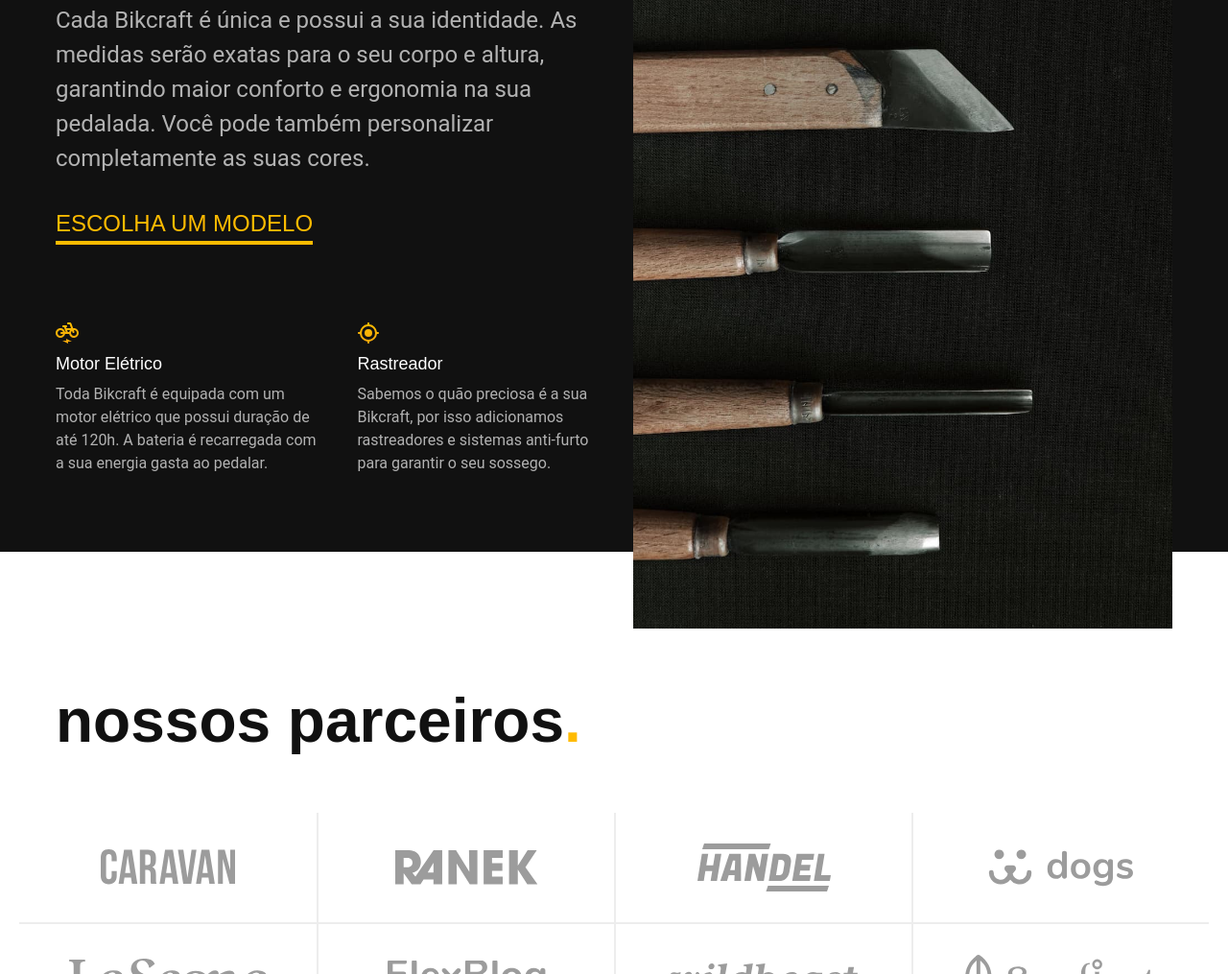
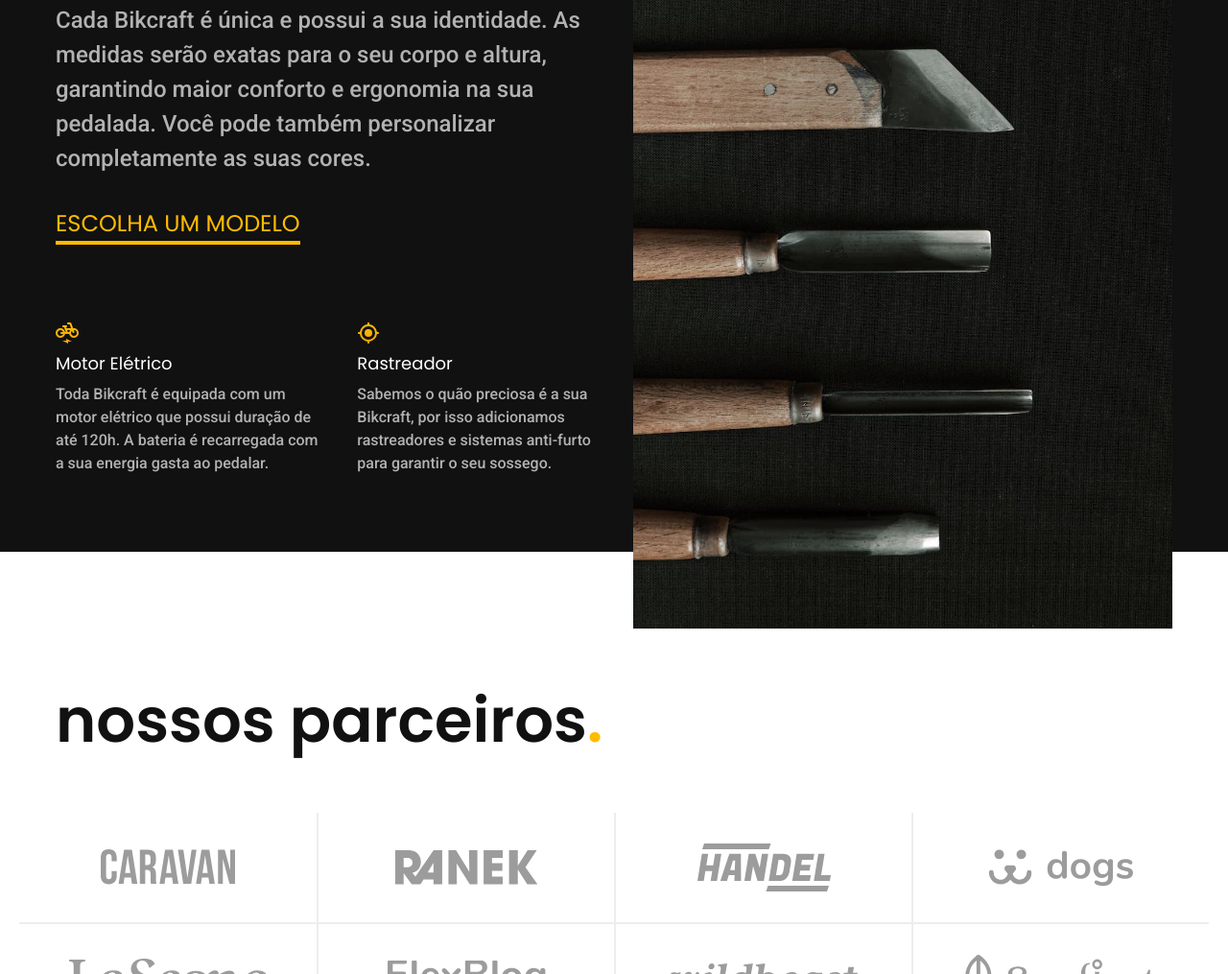
Before and after one commit to felix-medeiros/bikcraft-project-final, a plain HTML site: page index.html in a window 1280 px wide. Shown: the part 1970-2985 px from the top of the page at 96% size. Drawn offline with Linux system fonts and the light colour scheme.

Commit message:
Feat: fonts import

```diff
--- a/index.html
+++ b/index.html
@@ -9,6 +9,12 @@
   <meta name="description" content="Bicicletas elétricas de alta precisão e qualidade,  feitas sob medida para o cliente. Explore o mundo na sua velocidade com a Bikcraft.">
 
   <link rel="stylesheet" href="./css/style.css">
+
+  <link rel="preconnect" href="https://fonts.googleapis.com">
+  <link rel="preconnect" href="https://fonts.gstatic.com" crossorigin>
+  <link href="https://fonts.googleapis.com/css2?family=Merriweather:ital,wght@1,900&family=Poppins:wght@400;600&family=Roboto:wght@500&display=swap" rel="stylesheet">
+</head>
+
 </head>
 
 <body>
```
